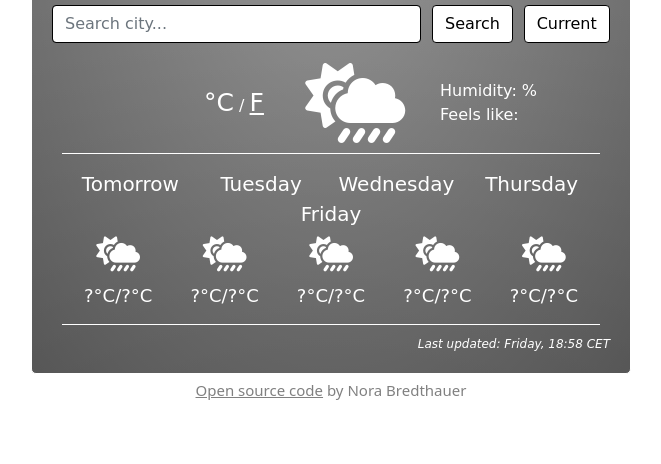
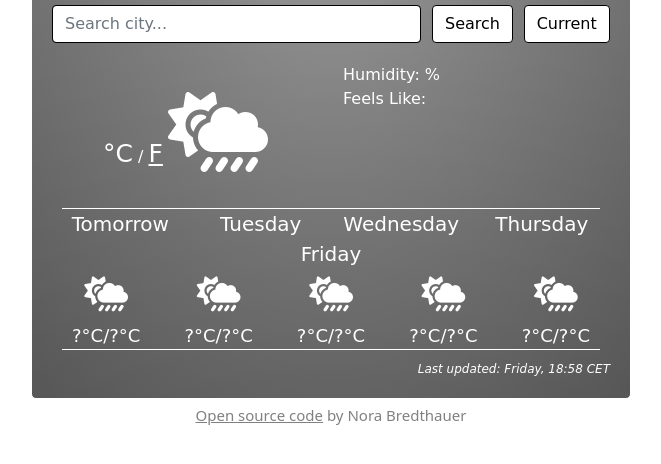
Before and after one commit to NoraBredthauer/WeatherAppByNora, a plain HTML site: page index.html in a window 1280 px wide. Shown: the part 102-566 px from the top of the page, without its empty margins (309-970 px from the left). Drawn offline with nearby package versions, Linux system fonts and the light colour scheme; no server answers; a web font is replaced by a local one.

Commit message:
split up in two columns

```diff
--- a/index.html
+++ b/index.html
@@ -55,19 +55,15 @@
 
       <p id="City"></p>
 
-      <div class="row main align-items-center justify-content-center">
-        <div class="col-3" temp>
+      <div class="row main">
+        <div class="col-6">
           <p id="temp"></p>
-        </div>
-        <div class="col-2" id="units">
           <a href="#" class="unit-links" id="celsius-link">°C</a> /
           <a href="#" class="unit-links" id="fahrenheit-link">F</a>
-        </div>
-        <div class="col-3">
           <i class="fas fa-cloud-sun-rain main"></i>
         </div>
 
-        <div class="col-4 further-information">
+        <div class="col-6 further-information">
           <p><span id="description"> </span></p>
           <p>Humidity: <span id="humidity"></span>%</p>
           <p>Feels like: <span id="feels-like"></span></p>
--- a/src/styles.css
+++ b/src/styles.css
@@ -55,10 +55,6 @@ input {
   font-size: 30px;
 }
 
-#units {
-  padding: 0;
-}
-
 .unit-links {
   font-size: 25px;
   text-align: right;
@@ -74,21 +70,16 @@ a:hover {
 }
 
 #temp {
-  font-size: 70px;
+  font-size: 90px;
   margin-bottom: 0;
-  text-align: right;
-}
+  text-align: center;
+  display: inline;
+  }
 
 .forecast {
   border-top: white solid 1px;
   border-bottom: white solid 1px;
-  padding: 15px;
-  margin-top: 23px;
   font-size: 18px;
-}
-
-#description {
-  text-transform: capitalize;
 }
 
 .main.fa-cloud-sun-rain {
@@ -97,6 +88,7 @@ a:hover {
 
 .further-information {
   text-align: left;
+  text-transform: capitalize;
 }
 
 .further-information p {
@@ -104,7 +96,7 @@ a:hover {
 }
 
 .forecast {
-  margin: 010px;
+  margin: 10px;
 }
 
 .forecast-days {
```
